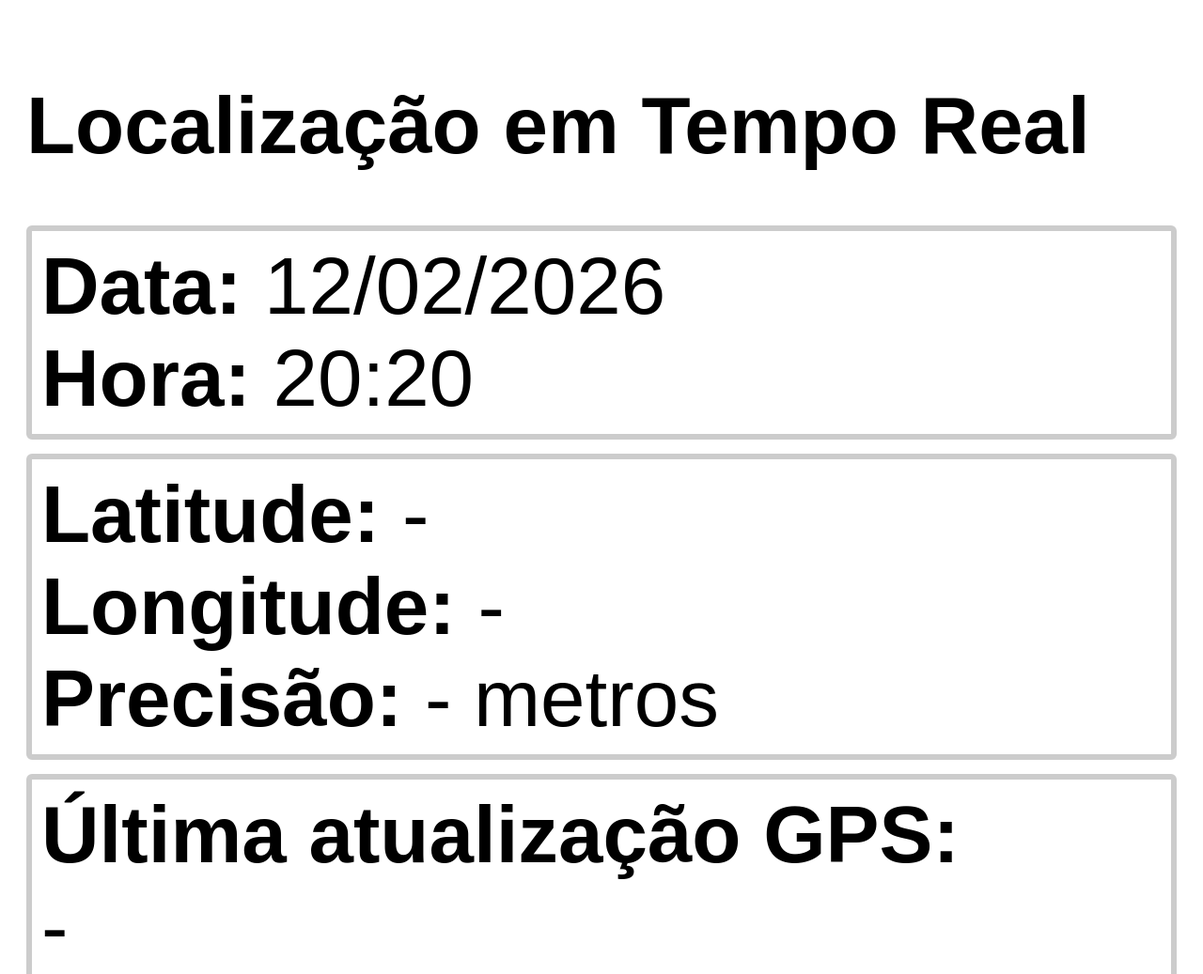
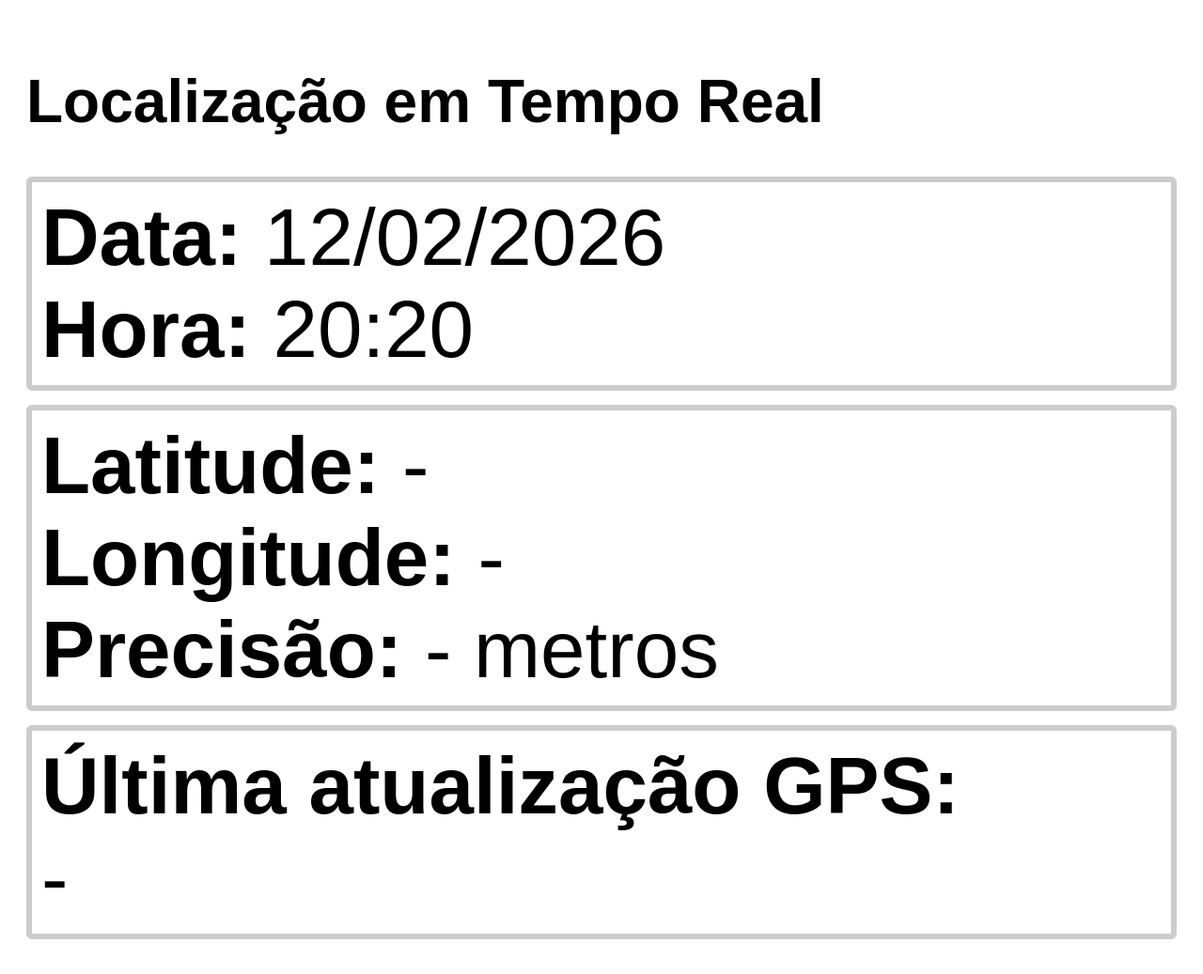
Before and after one commit to ed-dalecio/geolocalizacao, a plain HTML site: page index.html in a window 1280 px wide. Shown: the top 1037 px of the page at 94% size. Drawn offline with Linux system fonts and the light colour scheme.

Commit message:
Update index.html

```diff
--- a/index.html
+++ b/index.html
@@ -9,8 +9,8 @@
       padding: 20px;
     }
 
-    h1, .box {
-      font-size: 64pt;
+    h1 {
+      font-size: 48pt;
     }
 
     .box {
@@ -18,6 +18,7 @@
       padding: 10px;
       border: 6px solid #ccc;
       border-radius: 6px;
+      font-size: 64pt;
     }
 
     .label {
```
